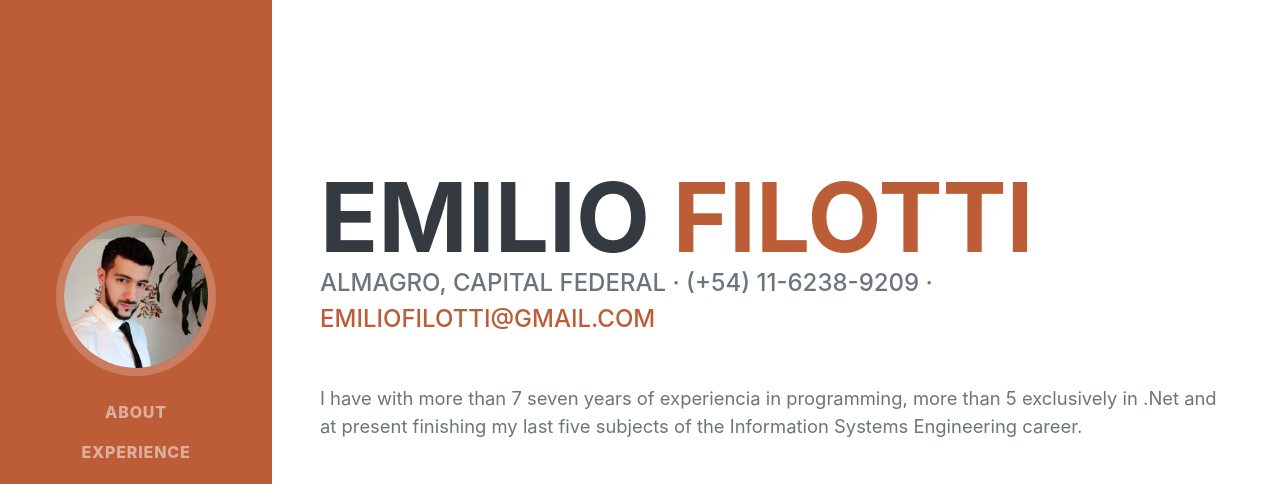
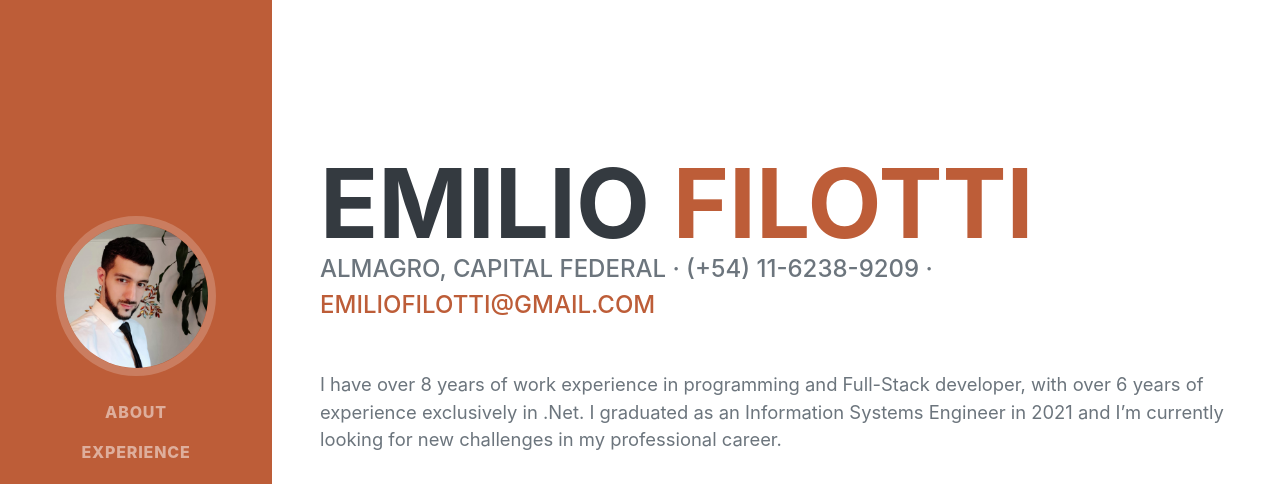
Before and after one commit to Emi0689/PorfolioWeb, a plain HTML site: page index.html in a window 1280 px wide. Shown: the top 484 px of the page. Drawn offline with nearby package versions, Linux system fonts and the light colour scheme; a web font is replaced by a local one.

Commit message:
Update index.html

```diff
--- a/index.html
+++ b/index.html
@@ -52,7 +52,7 @@
                     Almagro, Capital Federal · (+54) 11-6238-9209 ·
                     <a href="mailto:emiliofilotti@gmail.com">emiliofilotti@gmail.com</a>
                 </div>
-                <p class="lead mb-5">I have with more than 7 seven years of experiencia in programming, more than 5 exclusively in .Net and at present finishing my last five subjects of the Information Systems Engineering career.</p>
+                <p class="lead mb-5">I have over 8 years of work experience in programming and Full-Stack developer, with over 6 years of experience exclusively in .Net. I graduated as an Information Systems Engineer in 2021 and I’m currently looking for new challenges in my professional career.</p>
                 <div class="social-icons">
                     <a class="social-icon" href="https://www.linkedin.com/in/emilio-filotti-4447a167/" style="text-decoration:none" target="_blank"><i class="icofont-linkedin"></i></a>
                     <a class="social-icon" href="https://github.com/Emi0689/" style="text-decoration:none" target="_blank"><i class="icofont-code"></i></a>
```
